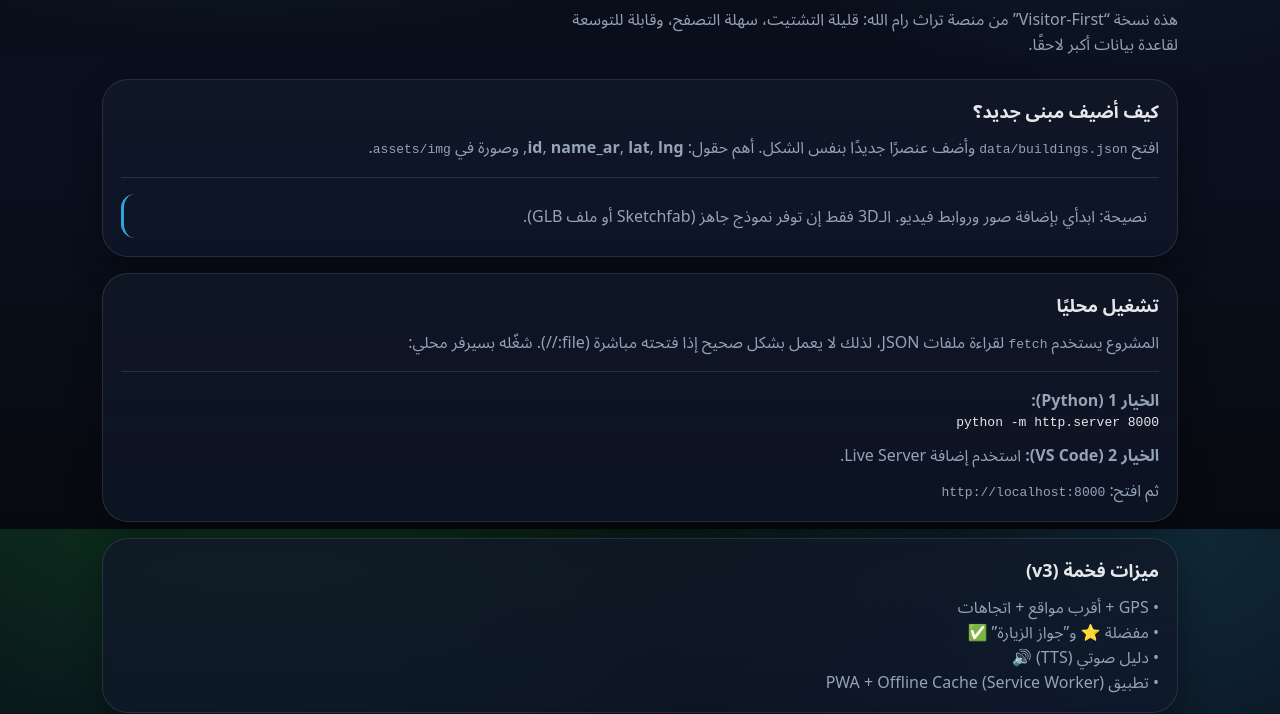
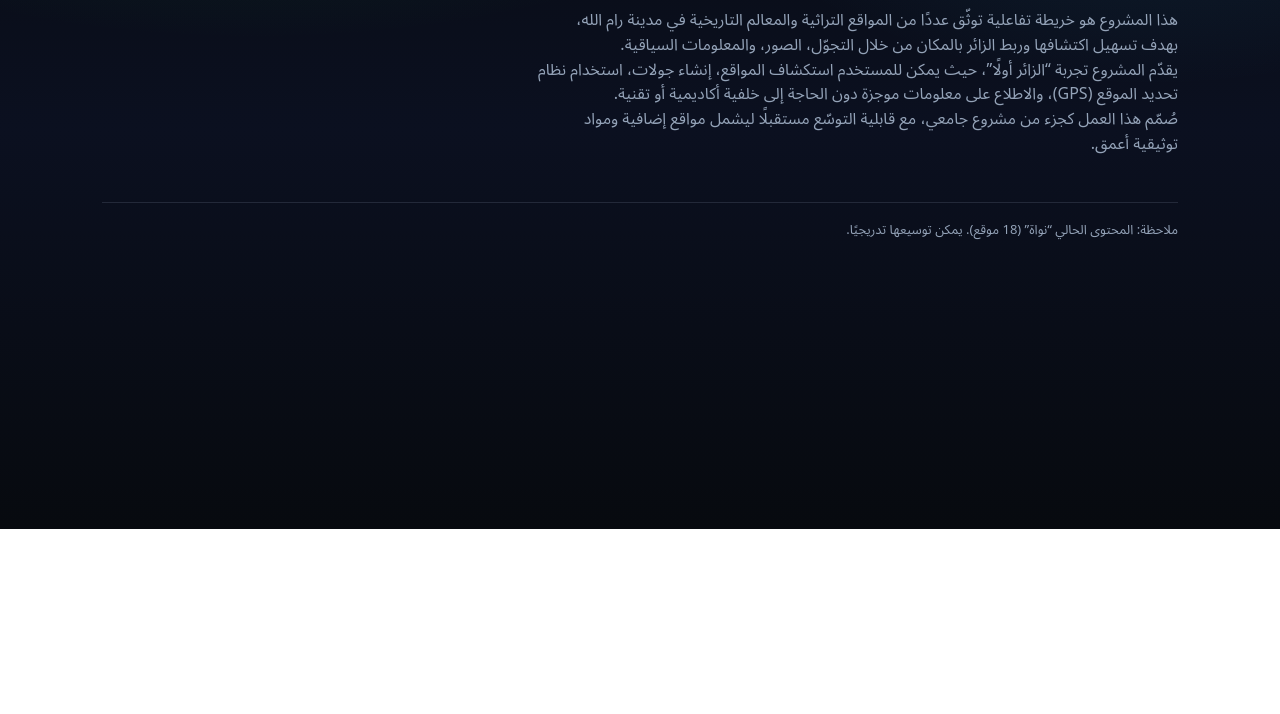
Before and after one commit to wasanbar/ramallah-heritage-map, a plain HTML site: page about.html in a window 1280 px wide. Shown: the part 271-985 px from the top of the page. After the commit the page ends 800 px from the top, so only its background shows below. Drawn offline with Linux system fonts and the light colour scheme.

Commit message:
Update about.html

```diff
--- a/about.html
+++ b/about.html
@@ -38,41 +38,25 @@ window.__DATA_COMINGSOON__ = [{"name": "قريبًا: بيت تراثي إضاف
     <section class="hero">
       <span class="badge">جاهز للنشر</span>
       <h1>عن المشروع</h1>
-      <p>هذه نسخة “Visitor-First” من منصة تراث رام الله: قليلة التشتيت، سهلة التصفح، وقابلة للتوسعة لقاعدة بيانات أكبر لاحقًا.</p>
-    </section>
+      <p><p>
+هذا المشروع هو خريطة تفاعلية توثّق عددًا من المواقع التراثية والمعالم التاريخية في مدينة رام الله،
+بهدف تسهيل اكتشافها وربط الزائر بالمكان من خلال التجوّل، الصور، والمعلومات السياقية.
+</p>
 
-    <section class="card">
-      <h2>كيف أضيف مبنى جديد؟</h2>
-      <p>افتح <code>data/buildings.json</code> وأضف عنصرًا جديدًا بنفس الشكل. أهم حقول: <b>id</b>, <b>name_ar</b>, <b>lat</b>, <b>lng</b>, وصورة في <code>assets/img</code>.</p>
-      <hr class="sep" />
-      <div class="notice">
-        نصيحة: ابدأي بإضافة صور وروابط فيديو. الـ3D فقط إن توفر نموذج جاهز (Sketchfab أو ملف GLB).
-      </div>
-    </section>
+<p>
+يقدّم المشروع تجربة “الزائر أولًا”، حيث يمكن للمستخدم استكشاف المواقع، إنشاء جولات،
+استخدام نظام تحديد الموقع (GPS)، والاطلاع على معلومات موجزة دون الحاجة إلى خلفية أكاديمية أو تقنية.
+</p>
 
-    <section class="card" style="margin-top:16px">
-      <h2>تشغيل محليًا</h2>
-      <p>المشروع يستخدم <code>fetch</code> لقراءة ملفات JSON، لذلك لا يعمل بشكل صحيح إذا فتحته مباشرة (file://). شغّله بسيرفر محلي:</p>
-      <hr class="sep" />
-      <p><b>الخيار 1 (Python):</b></p>
-      <pre style="margin:0; white-space:pre-wrap; color:var(--text)">python -m http.server 8000</pre>
-      <p style="margin-top:10px"><b>الخيار 2 (VS Code):</b> استخدم إضافة Live Server.</p>
-      <p style="margin-top:10px">ثم افتح: <code>http://localhost:8000</code></p>
-    </section>
+<p>
+صُمّم هذا العمل كجزء من مشروع جامعي، مع قابلية التوسّع مستقبلًا ليشمل مواقع إضافية
+ومواد توثيقية أعمق.
+</p>
 
-    <section class="card" style="margin-top:16px">
-      <h2>ميزات فخمة (v3)</h2>
-      <p>• GPS + أقرب مواقع + اتجاهات<br/>• مفضلة ⭐ و”جواز الزيارة” ✅<br/>• دليل صوتي (TTS) 🔊<br/>• تطبيق PWA + Offline Cache (Service Worker)</p>
-    </section>
-
-    <section class="card" style="margin-top:16px">
-      <h2>النشر على GitHub Pages</h2>
-      <p>ارفع المجلد كما هو داخل Repository. من Settings → Pages، اختر Branch ثم /root. سيعمل الموقع مباشرة.</p>
-    </section>
 
     <div class="footer">
       <hr class="sep" />
-      <div>ملاحظة: المحتوى الحالي “نواة” (10 مواقع). يمكن توسيعها تدريجيًا.</div>
+      <div>ملاحظة: المحتوى الحالي “نواة” (18 موقع). يمكن توسيعها تدريجيًا.</div>
     </div>
   </main>
 
```
